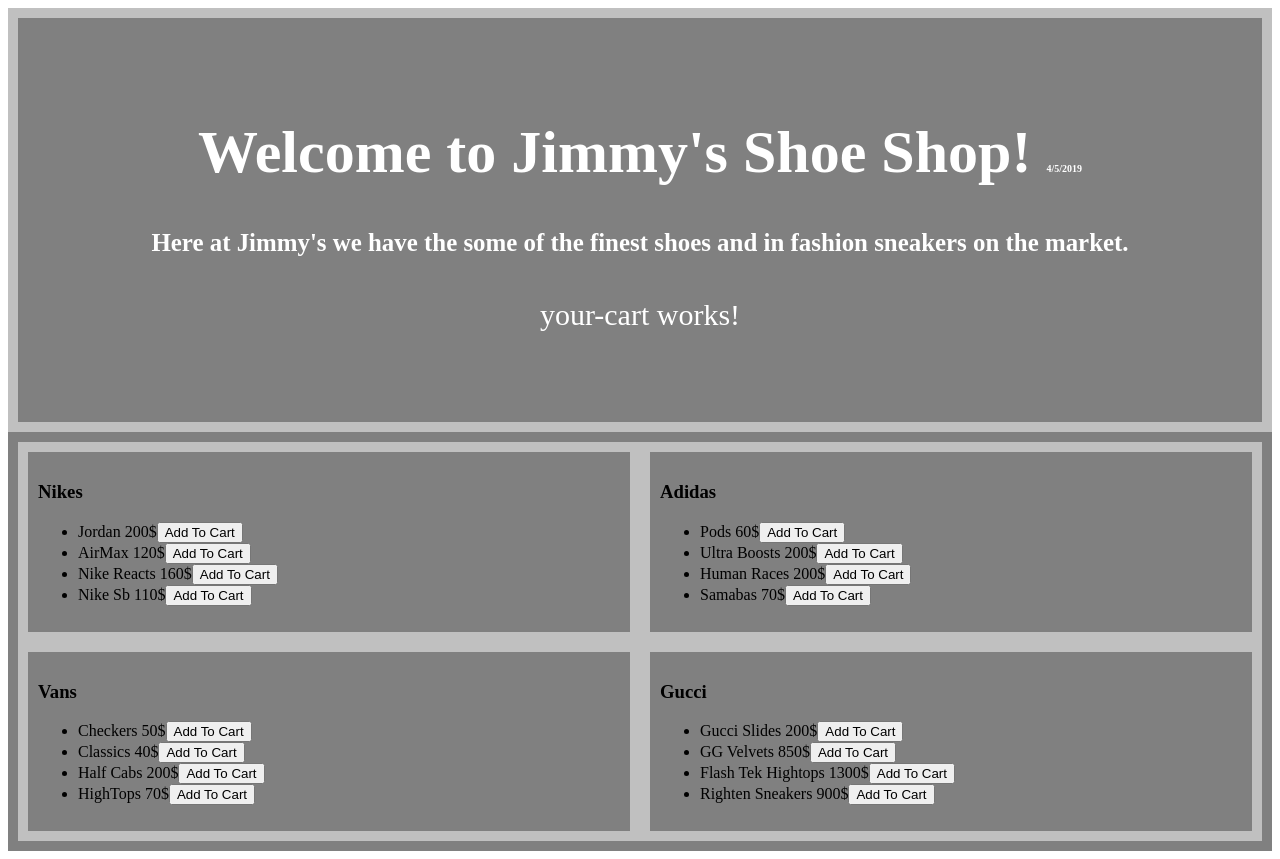
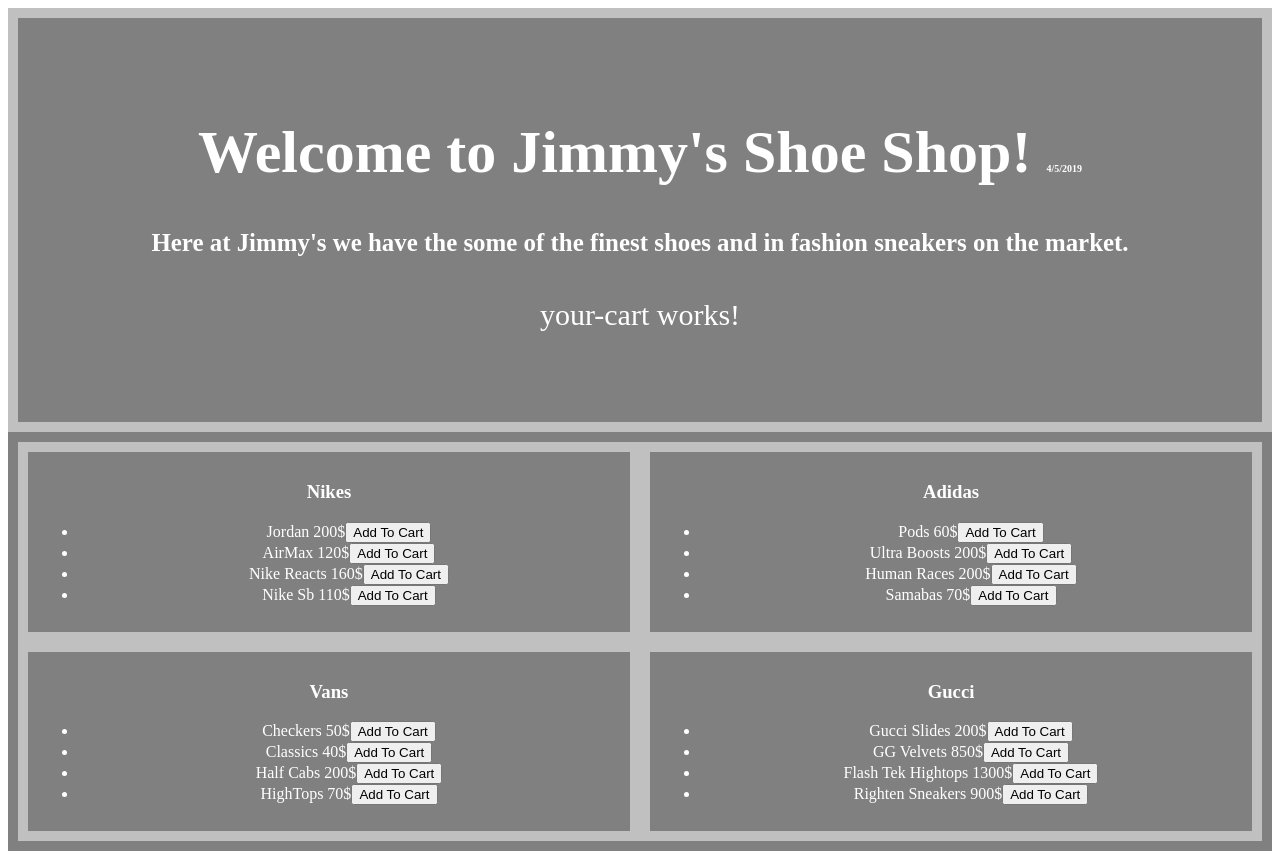
Before and after one commit to Zebrozkii/Jimmy-s-Shoe-Shop, an Angular app: page / in a window 1280 px wide. Built offline with nearby package versions, Linux system fonts and the light colour scheme.

Commit message:
change text color still cant seem to get my method to work gonna look up more styling for a break

```diff
--- a/src/app/app.component.css
+++ b/src/app/app.component.css
@@ -14,9 +14,12 @@
   grid-template-columns: 50% 50%;
   background-color: grey;
   padding: 10px;
+  color: white;
 }
 .grid-item{
+  text-align: center;
   background-color: grey;
   border: 10px solid rgba(255, 255, 255, 0.5);
   padding: 10px;
+  color: white;
 }
--- a/src/app/your-cart/your-cart.component.ts
+++ b/src/app/your-cart/your-cart.component.ts
@@ -6,8 +6,6 @@
   styleUrls: ['./your-cart.component.css']
 })
 export class YourCartComponent {
-  @Input() childShoeList: Shoe[];
-  @Output() clickSender = new EventEmitter();
 
 
 }
```
